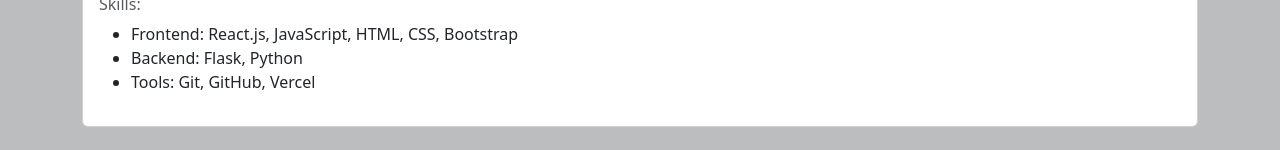
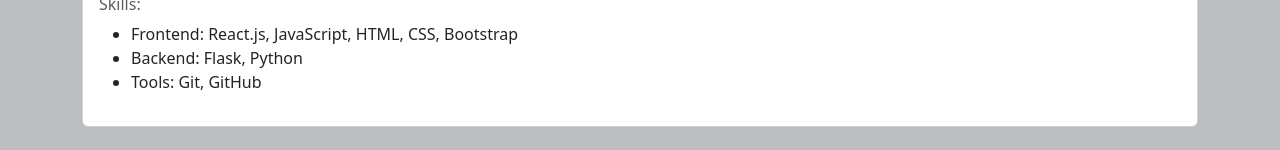
Before and after one commit to oyeks-ayo/My_Portfolio_Site, a React (Vite) app: page / in a window 1280 px wide. Shown: the part 218-368 px from the top of the page. Built offline with nearby package versions, Linux system fonts and the light colour scheme.

Commit message:
I updated about me by removing the skill Vercel

```diff
--- a/src/About.jsx
+++ b/src/About.jsx
@@ -17,7 +17,7 @@ const About = () => {
                     <ul>
                         <li>Frontend: React.js, JavaScript, HTML, CSS, Bootstrap</li>
                         <li>Backend: Flask, Python</li>
-                        <li>Tools: Git, GitHub, Vercel</li>
+                        <li>Tools: Git, GitHub</li>
                     </ul>
         </Card.Body>
     </Card>
```
